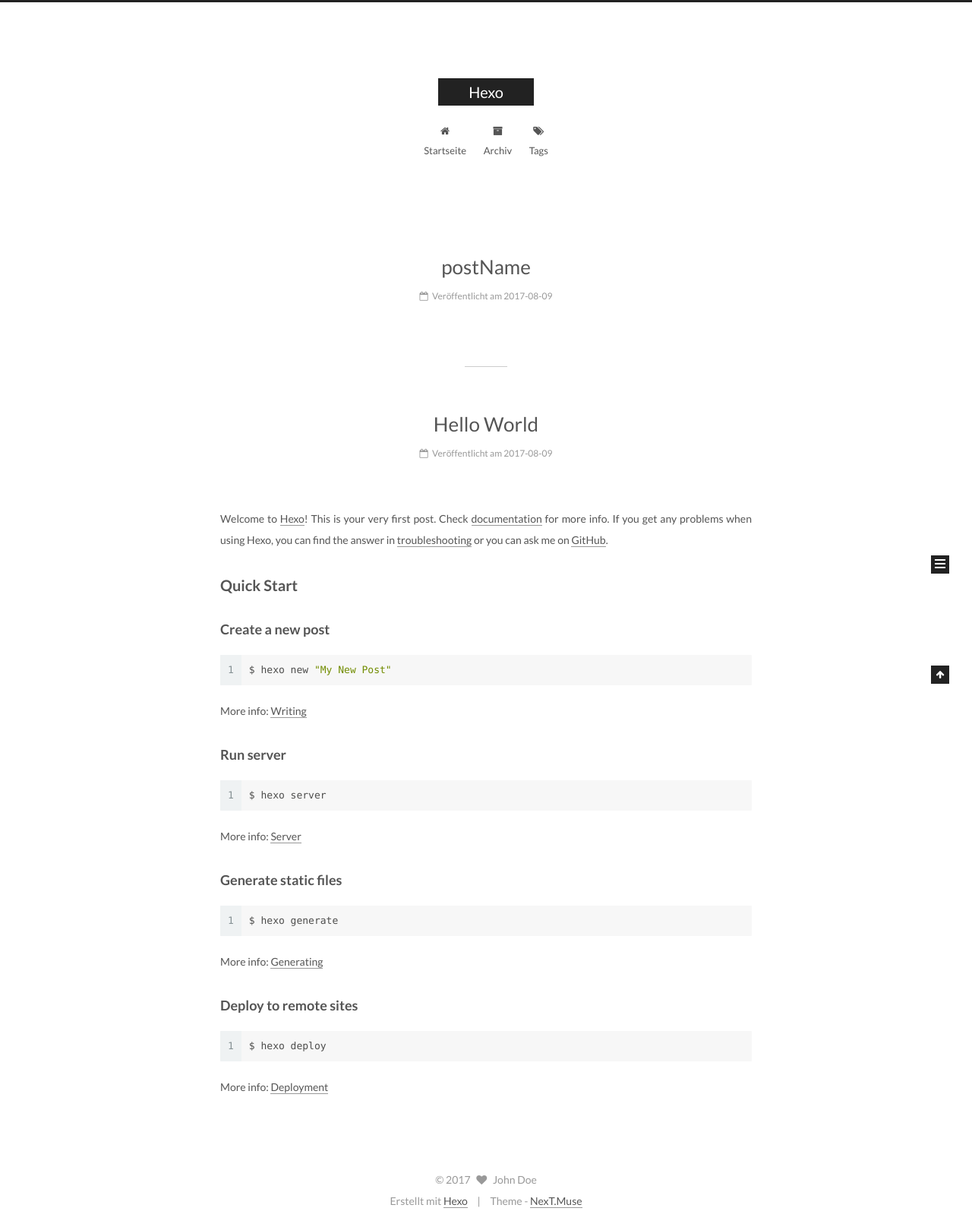
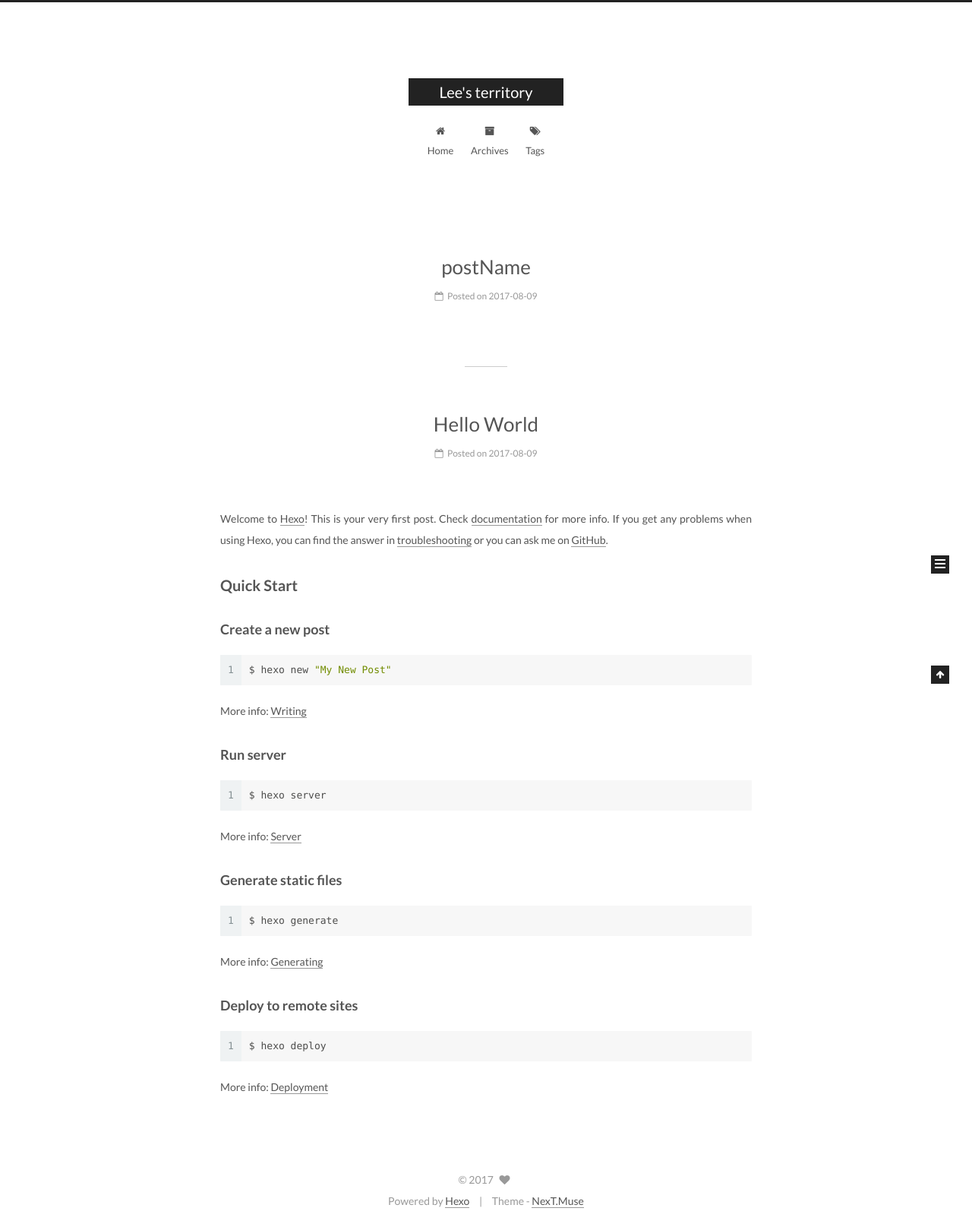
Before and after one commit to AmbitionLee/AmbitionLee.gitHub.io, a plain HTML site: page index.html in a window 1280 px wide. Shown: the whole page at 76% size. Drawn offline with Linux system fonts and the light colour scheme.

Commit message:
Site updated: 2017-08-09 11:00:31

```diff
--- a/css/main.css
+++ b/css/main.css
@@ -1807,7 +1807,7 @@ pre .javascript .function {
   width: 4px;
   height: 4px;
   border-radius: 50%;
-  background: #8fff01;
+  background: #9dd2ff;
 }
 .links-of-blogroll {
   font-size: 13px;
--- a/index.html
+++ b/index.html
@@ -95,11 +95,11 @@
 
 
 <meta property="og:type" content="website">
-<meta property="og:title" content="Hexo">
+<meta property="og:title" content="Lee&#39;s territory">
 <meta property="og:url" content="http://yoursite.com/index.html">
-<meta property="og:site_name" content="Hexo">
+<meta property="og:site_name" content="Lee&#39;s territory">
 <meta name="twitter:card" content="summary">
-<meta name="twitter:title" content="Hexo">
+<meta name="twitter:title" content="Lee&#39;s territory">
 
 
 
@@ -134,7 +134,7 @@
 
 
 
-  <title>Hexo</title>
+  <title>Lee's territory</title>
 
 
 
@@ -172,7 +172,7 @@
     <div class="custom-logo-site-title">
       <a href="/"  class="brand" rel="start">
         <span class="logo-line-before"><i></i></span>
-        <span class="site-title">Hexo</span>
+        <span class="site-title">Lee's territory</span>
         <span class="logo-line-after"><i></i></span>
       </a>
     </div>
@@ -202,7 +202,7 @@
 
               <i class="menu-item-icon fa fa-fw fa-home"></i> <br />
 
-            Startseite
+            Home
           </a>
         </li>
 
@@ -212,7 +212,7 @@
 
               <i class="menu-item-icon fa fa-fw fa-archive"></i> <br />
 
-            Archiv
+            Archives
           </a>
         </li>
 
@@ -262,13 +262,13 @@
     <link itemprop="mainEntityOfPage" href="http://yoursite.com/2017/08/09/postName/">
 
     <span hidden itemprop="author" itemscope itemtype="http://schema.org/Person">
-      <meta itemprop="name" content="John Doe">
+      <meta itemprop="name" content="">
       <meta itemprop="description" content="">
       <meta itemprop="image" content="/images/avatar.gif">
     </span>
 
     <span hidden itemprop="publisher" itemscope itemtype="http://schema.org/Organization">
-      <meta itemprop="name" content="Hexo">
+      <meta itemprop="name" content="Lee's territory">
     </span>
 
 
@@ -288,7 +288,7 @@
                 <i class="fa fa-calendar-o"></i>
               </span>
 
-                <span class="post-meta-item-text">Veröffentlicht am</span>
+                <span class="post-meta-item-text">Posted on</span>
 
               <time title="Post created" itemprop="dateCreated datePublished" datetime="2017-08-09T10:40:20+08:00">
                 2017-08-09
@@ -381,13 +381,13 @@
     <link itemprop="mainEntityOfPage" href="http://yoursite.com/2017/08/09/hello-world/">
 
     <span hidden itemprop="author" itemscope itemtype="http://schema.org/Person">
-      <meta itemprop="name" content="John Doe">
+      <meta itemprop="name" content="">
       <meta itemprop="description" content="">
       <meta itemprop="image" content="/images/avatar.gif">
     </span>
 
     <span hidden itemprop="publisher" itemscope itemtype="http://schema.org/Organization">
-      <meta itemprop="name" content="Hexo">
+      <meta itemprop="name" content="Lee's territory">
     </span>
 
 
@@ -407,7 +407,7 @@
                 <i class="fa fa-calendar-o"></i>
               </span>
 
-                <span class="post-meta-item-text">Veröffentlicht am</span>
+                <span class="post-meta-item-text">Posted on</span>
 
               <time title="Post created" itemprop="dateCreated datePublished" datetime="2017-08-09T10:32:34+08:00">
                 2017-08-09
@@ -528,8 +528,8 @@
         <div class="site-author motion-element" itemprop="author" itemscope itemtype="http://schema.org/Person">
           <img class="site-author-image" itemprop="image"
                src="/images/avatar.gif"
-               alt="John Doe" />
-          <p class="site-author-name" itemprop="name">John Doe</p>
+               alt="" />
+          <p class="site-author-name" itemprop="name"></p>
 
               <p class="site-description motion-element" itemprop="description"></p>
 
@@ -540,7 +540,7 @@
             <div class="site-state-item site-state-posts">
               <a href="/archives/">
                 <span class="site-state-item-count">2</span>
-                <span class="site-state-item-name">Artikel</span>
+                <span class="site-state-item-name">posts</span>
               </a>
             </div>
 
@@ -589,12 +589,12 @@
   <span class="with-love">
     <i class="fa fa-heart"></i>
   </span>
-  <span class="author" itemprop="copyrightHolder">John Doe</span>
+  <span class="author" itemprop="copyrightHolder"></span>
 </div>
 
 
 <div class="powered-by">
-  Erstellt mit  <a class="theme-link" href="https://hexo.io">Hexo</a>
+  Powered by <a class="theme-link" href="https://hexo.io">Hexo</a>
 </div>
 
 <div class="theme-info">
```
Also changed, not shown: 2017/08/09/hello-world/index.html (+15 -15 lines), 2017/08/09/postName/index.html (+13 -13 lines), archives/2017/08/index.html (+13 -13 lines), archives/2017/index.html (+13 -13 lines), archives/index.html (+13 -13 lines).
